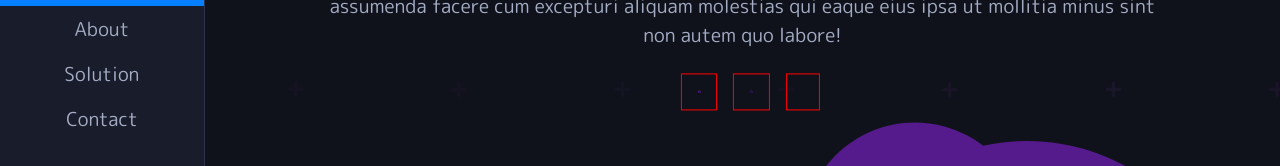
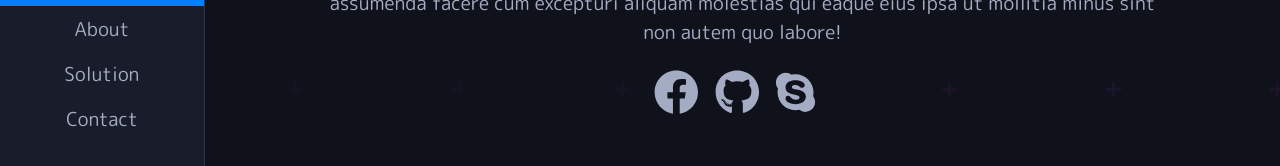
Before and after one commit to NickolaNikolov/diplom-project, a React (Create React App) app: page / in a window 1280 px wide. Shown: the part 393-559 px from the top of the page. Built offline with nearby package versions, Linux system fonts and the light colour scheme.

Commit message:
Header Page

```diff
--- a/src/Pages/HomePage.js
+++ b/src/Pages/HomePage.js
@@ -11,7 +11,7 @@ const HomePage = () => {
             <header className="hero">
                 <h1 className="hero-text">
                     Hi, I am
-                    <span>Nikola Nikolov</span>
+                    <span> Nikola Nikolov</span>
                 </h1>
                 <p className="home-p">
                     Lorem ipsum dolor sit amet consectetur adipisicing elit.
@@ -21,13 +21,13 @@ const HomePage = () => {
                 </p>
                 <div className="icons">
                     <Link className="icon-holder">
-                        <FontAwesomeIcon icon={faFacebook} className="icon"/>
+                        <FontAwesomeIcon icon={faFacebook} className="icon fb"/>
                     </Link>
                     <Link className="icon-holder">
-                        <FontAwesomeIcon icon={faGithub} className="icon"/>
+                        <FontAwesomeIcon icon={faGithub} className="icon gh"/>
                     </Link>
                     <Link className="icon-holder">
-                        <FontAwesomeIcon icon={faSkype} className="icon"/>
+                        <FontAwesomeIcon icon={faSkype} className="icon sk"/>
                     </Link>
                 </div>
             </header>
--- a/src/Styles/typography.scss
+++ b/src/Styles/typography.scss
@@ -26,12 +26,20 @@
     justify-content: center;
     padding: 1.5rem 0;
     .icon-holder{
-        margin-left: 1rem;
+        margin-right: 1rem;
         .icon{
-            font-size: 2.3rem;
-            border: 1px solid red;
-            padding: 1rem;
-
+           font-size: 2.8rem;
+           color: #a4acc4;
+           transition: all .4s ease-in-out;
+        }
+        .fb:hover{
+            color: blue;
+        }
+        .gh:hover{
+            color: rgba(212, 45, 212, 0.788);
+        }
+        .sk:hover{
+            color: rgb(6, 190, 6);
         }
     }
 }
```
